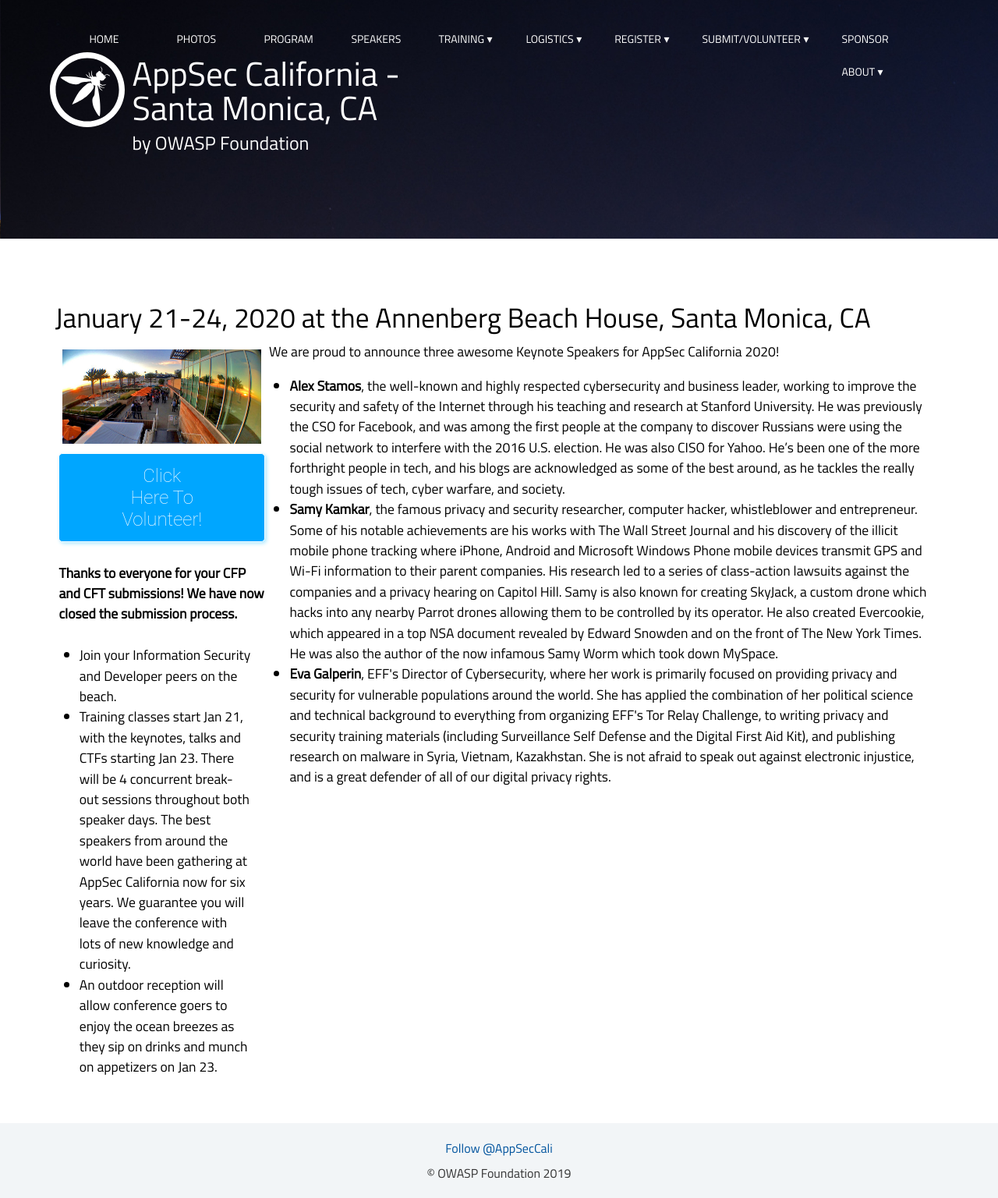
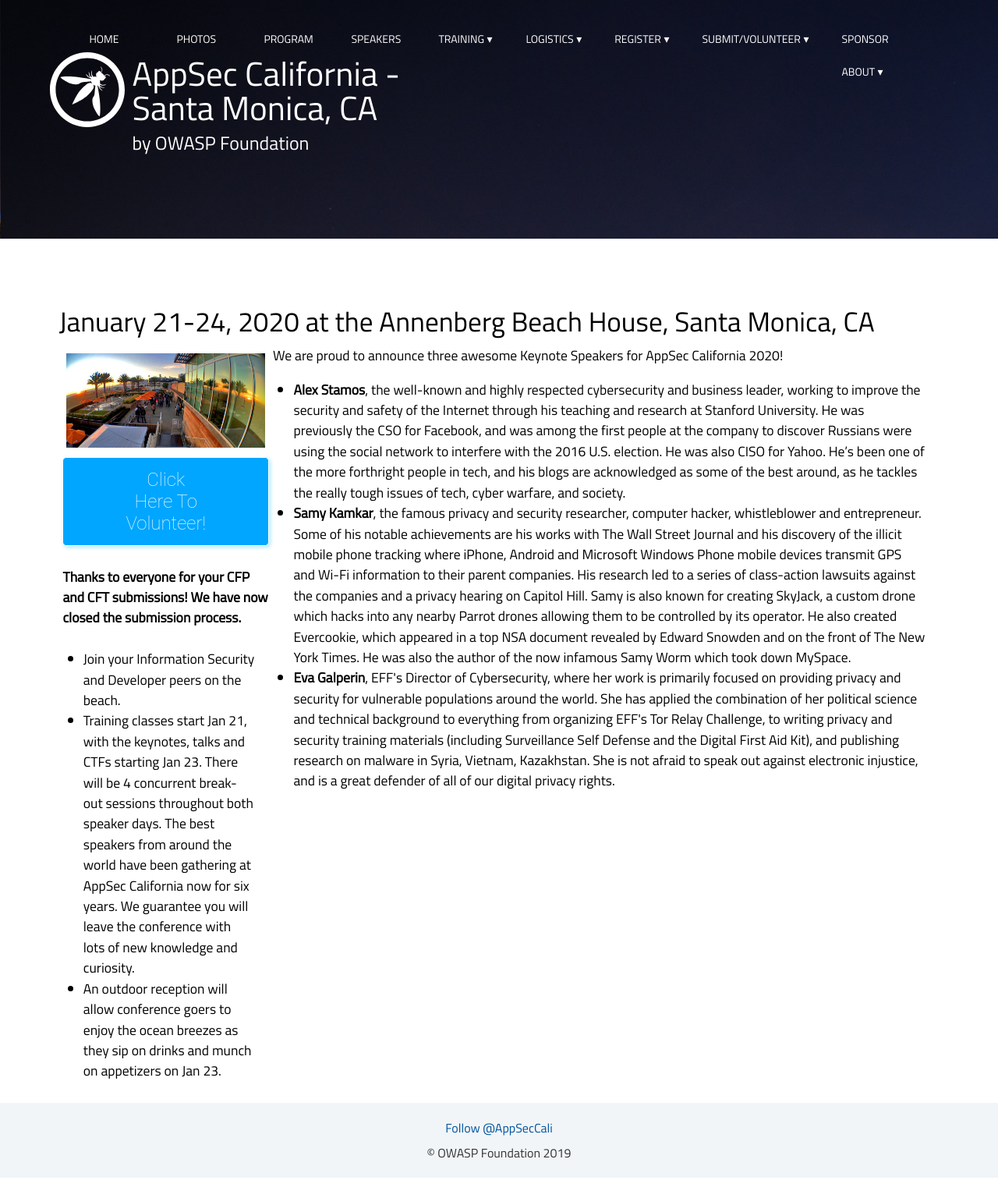
Before and after one commit to OWASP/2020-appseccalifornia, a Jekyll site: the page built from index.html, in a window 1280 px wide. Shown: the whole page at 78% size. Built offline with Jekyll 4.4.1, drawn with Linux system fonts in a browser that asks for light colours; some web fonts are replaced; comment, search, counter and statistics services are not loaded; after the commit the page ends 1510 px from its top, so only the background shows below that.

Commit message:
playing with layout

```diff
--- a/index.html
+++ b/index.html
@@ -10,10 +10,11 @@
 <section class="punch">
 <br>
 <br>
+<div class="column">
 <div class="row"><h2>January 21-24, 2020 at the Annenberg Beach House, Santa Monica, CA</h2></div>
 <div class="row"><div class="column" width="100%"><img src="../assets/images/fisheye.jpg" width="100%" align="center" style="padding:5px;">
 <br>
-<div><button name="cftButton" class="button" onclick="window.location.href='https://signup.com/go/QGXzxkB';">Click Here To Volunteer!</button>
+<div width="20%" align="left"><button name="cftButton" class="button" onclick="window.location.href='https://signup.com/go/QGXzxkB';">Click Here To Volunteer!</button>
 <br>
 <br>
 <strong>Thanks to everyone for your CFP and CFT submissions! We have now closed the submission process.</strong>
```
